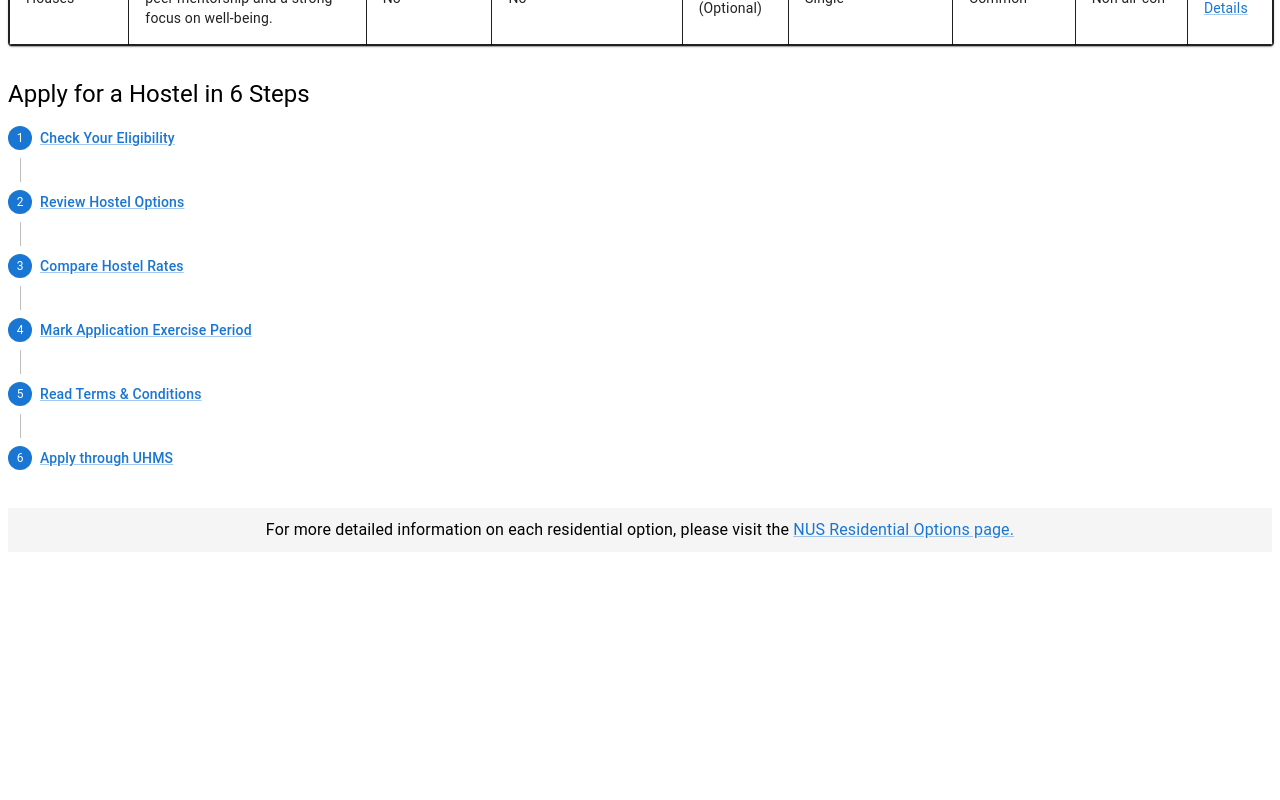
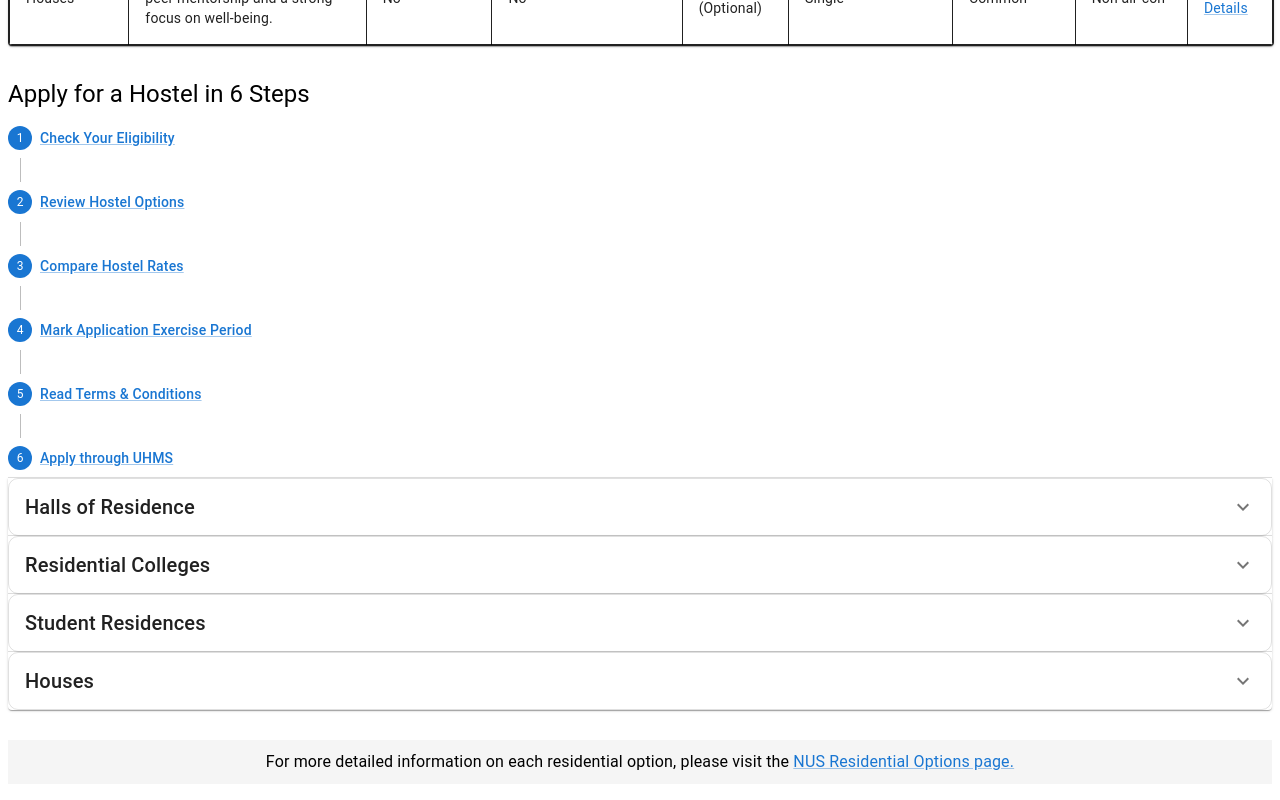
Before and after one commit to auhc99/uni-raasta, a React (Create React App) app in the folder uni-raasta/: page /accommodations in a window 1280 px wide. Shown: the part 592-1392 px from the top of the page. Before the commit the page ends 1160 px from the top, so only its background shows below. Built offline with nearby package versions, Linux system fonts and the light colour scheme.

Commit message:
Update AccommodationsPage.js

```diff
--- a/uni-raasta/src/AccommodationsPage.js
+++ b/uni-raasta/src/AccommodationsPage.js
@@ -14,6 +14,7 @@ import {
   Paper,
   Link,
 } from '@mui/material';
+import AccommodationsDropDown from './AccommodationsDropDown';
 
 const accommodationsData = [
   {
@@ -59,6 +60,98 @@ const accommodationsData = [
     toilet: 'Common',
     airCondition: 'Non air-con',
     link: 'https://nus.edu.sg/osa/residential-options/houses',
+  },
+];
+
+const hallsOfResidenceData = [
+  {
+    name: 'Eusoff Hall',
+    logo: 'https://nus.edu.sg/osa/images/librariesprovider2/default-album/eusoff-logo.png?sfvrsn=6c4685b9_0',
+    link: 'https://nus.edu.sg/osa/eusoffhall/home-(v2)',
+  },
+  {
+    name: 'Temasek Hall',
+    logo: 'https://nus.edu.sg/osa/images/librariesprovider8/default-album/th-logo.png?sfvrsn=71d03d67_0',
+    link: 'https://nus.edu.sg/osa/temasekhall/home',
+  },
+  {
+    name: 'Kent Ridge Hall',
+    logo: 'https://nus.edu.sg/osa/images/librariesprovider3/default-album/kr-logo.png?sfvrsn=790800fb_0',
+    link: 'https://nus.edu.sg/osa/kentridgehall/home',
+  },
+  {
+    name: 'King Edward VII Hall',
+    logo: 'https://nus.edu.sg/osa/images/default-source/kevii-hall/about-kevii/test4e2f0c199bffd490fbfed3ab5b3082bb5.png?sfvrsn=d1c0ec06_0',
+    link: 'https://nus.edu.sg/osa/keviihall/home',
+  },
+  {
+    name: 'Raffles Hall',
+    logo: 'https://nus.edu.sg/osa/images/librariesprovider6/default-album/rh-logo.png?sfvrsn=946bf7ca_0',
+    link: 'https://nus.edu.sg/osa/raffleshall/home',
+  },
+  {
+    name: 'Sheares Hall',
+    logo: 'https://nus.edu.sg/osa/images/librariesprovider7/default-album/sh-logo.png?sfvrsn=8f923101_0',
+    link: 'https://nus.edu.sg/osa/sheareshall/home',
+  },
+];
+
+const residentialCollegesData = [
+  {
+    name: 'University Scholars Programme (USP) / Cinnamon College',
+    logo: 'https://www.usp.nus.edu.sg/nus_usp/wp-content/uploads/2019/09/sublogo_NEW-Recovered.png',
+    link: 'https://www.usp.nus.edu.sg/',
+  },
+  {
+    name: 'Ridge View Residential College (RVRC)',
+    logo: 'https://rvrc.nus.edu.sg/wp-content/themes/nus-theme-v2-php8/images/nus-logo.png',
+    link: 'https://rvrc.nus.edu.sg/',
+  },
+  {
+    name: 'College of Alice & Peter Tan (CAPT)',
+    logo: 'https://capt.nus.edu.sg/wp-content/themes/consap-capt/assets/images/logo.png',
+    link: 'https://capt.nus.edu.sg/',
+  },
+  {
+    name: 'Residential College 4 (RC4)',
+    logo: 'https://rc4.nus.edu.sg/wp-content/uploads/2022/06/RC4-logo-teal-1-300x112.png',
+    link: 'https://rc4.nus.edu.sg/',
+  },
+  {
+    name: 'Tembusu College',
+    logo: 'https://tembusu.nus.edu.sg/images/theme/logos.svg',
+    link: 'https://tembusu.nus.edu.sg/',
+  },
+];
+
+const studentResidencesData = [
+  {
+    name: 'PGP Residence (PGPR)',
+    logo: 'https://nus.edu.sg/osa/images/librariesprovider12/default-album/pgpr-logo/pgpr-new-logo-transparent.png?sfvrsn=c13839e7_0',
+    link: 'https://nus.edu.sg/osa/pgpr/home',
+  },
+  {
+    name: 'UTown Residence',
+    logo: 'https://nus.edu.sg/osa/images/librariesprovider14/default-album/utr_logo.png?sfvrsn=d48cb707_0',
+    link: 'https://nus.edu.sg/osa/utr/home',
+  },
+];
+
+const housesData = [
+  {
+    name: 'Helix House',
+    logo: 'https://nus.edu.sg/osa/images/helixhouselibraries/default-album/helixhouse_tn.png?sfvrsn=a503637b_0',
+    link: 'https://nus.edu.sg/osa/helixhouse',
+  },
+  {
+    name: 'Light House',
+    logo: 'https://nus.edu.sg/osa/images/librariesprovider15/default-album/lh-logo.png',
+    link: 'https://nus.edu.sg/osa/lighthouse/home',
+  },
+  {
+    name: 'Pioneer House',
+    logo: 'https://nus.edu.sg/osa/images/default-source/pgp-house/pgph-logo1.png?sfvrsn=bf4e0cc3_6',
+    link: 'https://nus.edu.sg/osa/pioneerhouse/',
   },
 ];
 
@@ -157,6 +250,15 @@ const AccommodationsPage = () => {
         ))}
       </Stepper>
 
+      {/* Halls of Residence Section */}
+      <AccommodationsDropDown title="Halls of Residence" data={hallsOfResidenceData} />
+      {/* Residential Colleges Section */}
+      <AccommodationsDropDown title="Residential Colleges" data={residentialCollegesData} />
+      {/* Student Residences Section */}
+      <AccommodationsDropDown title="Student Residences" data={studentResidencesData} />
+      {/* Houses Section */}
+      <AccommodationsDropDown title="Houses" data={housesData} />
+
       {/* Footer with Link to NUS Residential Options Page */}
       <Typography
         align="center"
```
